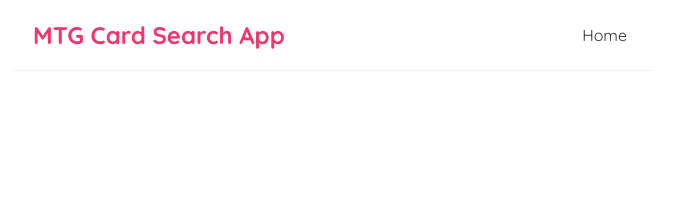
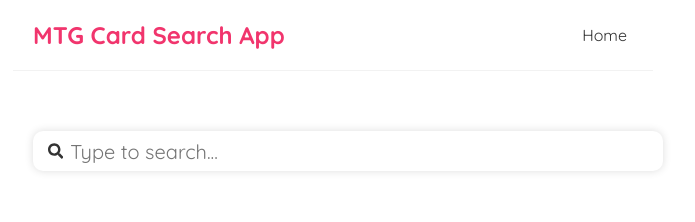
Before and after one commit to amans392/mtgcardsearch, a React (Create React App) app in the folder mtgcardviewer/: page / in a window 1280 px wide. Shown: the top 222 px of the page, without its empty margins (307-1002 px from the left). Built offline with nearby package versions, Linux system fonts and the light colour scheme; no server answers.

Commit message:
Search Bar Component
Creating a search bar component with API calls.

```diff
--- a/mtgcardviewer/package.json
+++ b/mtgcardviewer/package.json
@@ -8,6 +8,8 @@
     "@testing-library/user-event": "^13.5.0",
     "react": "^18.2.0",
     "react-dom": "^18.2.0",
+    "react-icons": "^5.2.1",
+    "react-router-dom": "^6.23.1",
     "react-scripts": "5.0.1",
     "web-vitals": "^2.1.4"
   },
--- a/mtgcardviewer/src/App.js
+++ b/mtgcardviewer/src/App.js
@@ -5,6 +5,7 @@
 import Navbar from './Components/Navbar';
 import FetchData from "./Components/FetchData";
 import Home from './Components/Home';
+import SearchBar from './Components/SearchBar';
 // Expected output: Array ["exuberant", "destruction", "present"]
 //Navbar and Home components nested in the return statement below app
 //using <Navbar /> and <Home />
@@ -14,6 +15,7 @@
     <div className="app">
       <Navbar />
       <div className='content'>
+      <SearchBar></SearchBar>
       <Home></Home>
 
 
--- a/mtgcardviewer/src/Components/Home.js
+++ b/mtgcardviewer/src/Components/Home.js
@@ -6,6 +6,7 @@
     //added cards and setcards state values
     const URL = "https://api.magicthegathering.io/v1/cards"
     //de structuring properties from UseFetch return statement
+    //named the data returned in UseFetch to card  data: card
     const {data: card, isLoading} = useFetch(URL)
 
     // const [card, setCards] = useState(null);
--- /dev/null
+++ b/mtgcardviewer/src/Components/SearchBar.css
@@ -0,0 +1,28 @@
+.input-wrapper {
+    background-color: white;
+    width: 100%;
+    border-radius: 10px;
+    height: 2.5rem;
+    padding: 0 15px;
+    box-shadow: 0px 0px 8px #ddd;
+    display: flex;
+    align-items: center;
+}
+
+input {
+    background: transparent;
+    border: none;
+    height: 100%;
+    font-size: 1.25rem;
+    width: 100%;
+    margin-left: 5px;
+
+}
+
+input:focus {
+    outline: none;
+}
+
+#search-icon {
+    color: royalblue;
+}
--- /dev/null
+++ b/mtgcardviewer/src/Components/SearchBar.js
@@ -0,0 +1,24 @@
+//Creating a search bar with API calls current-time
+//https://youtu.be/sWVgMcz8Q44?t=659
+
+//creating a serach bar component
+//opened terminal and ran npm install react-icons for usage of icons
+import React from "react";
+import { FaSearch } from "react-icons/fa";
+import "./SearchBar.css"
+
+const SearchBar = () => {
+    return (
+        //created class input-wrapper for search bar
+    <div className="input-wrapper">
+    <FaSearch id="search-icon">  </FaSearch>
+    <input placeholder="Type to search..."></input>
+
+    </div>
+
+
+    )
+
+}
+
+export default SearchBar;
```
Also changed, not shown: 1 other file (tests, documents, lock files or other folders).
